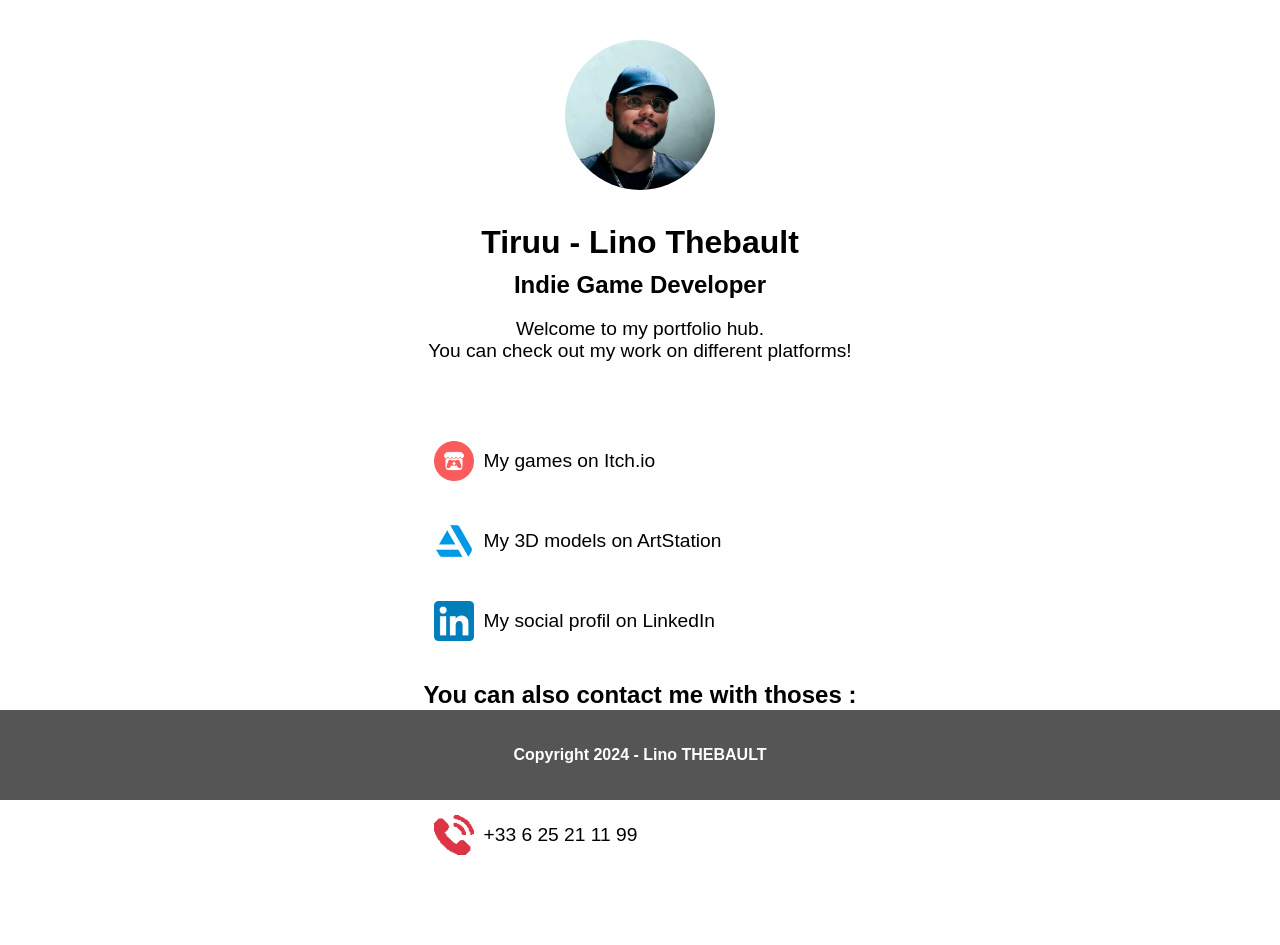
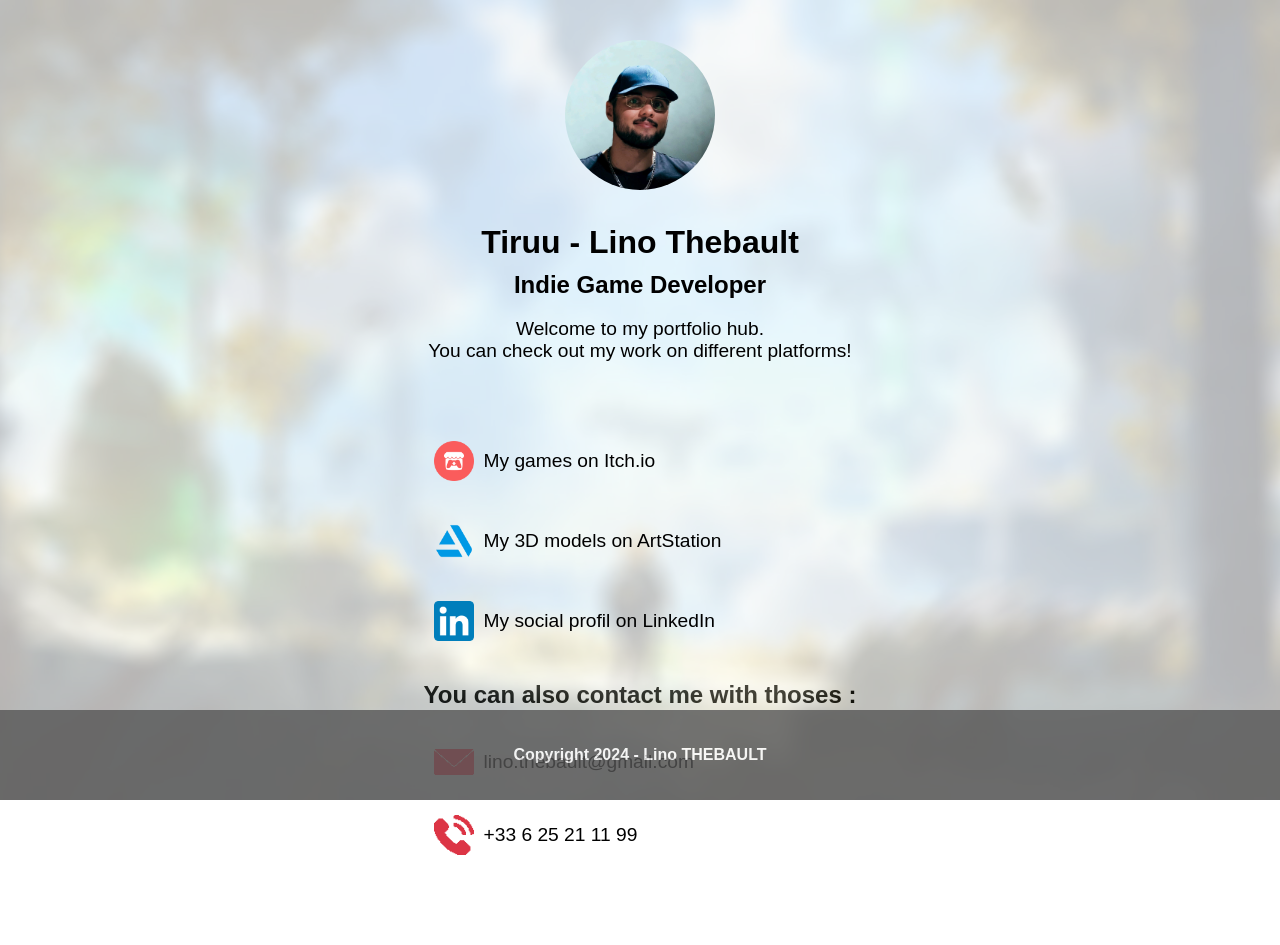
Before and after one commit to Tiruu/tiruu.github.io, a PHP site: page / in a window 1280 px wide. Run offline with PHP 8.4, Linux system fonts and the light colour scheme.

Commit message:
added background

```diff
--- a/index.css
+++ b/index.css
@@ -1,3 +1,17 @@
+#background{
+    background-image: url(images/totk-fond.png);
+    background-size: cover;
+    background-position: center;
+    background-repeat: no-repeat;
+    position: fixed;
+    top: 0;
+    bottom: 0;
+    right: 0;
+    left: 0;
+    z-index: 0; /* To make sur it's below the rest */
+    opacity: 0.3;
+}
+
 body {
     font-family: Arial, sans-serif;
     margin: 0;
@@ -6,11 +20,14 @@ body {
     flex-direction: column;
     align-items: center;
     color: #000;
+    z-index: 1;
+    overflow-x: hidden;
 }
 
 header {
     text-align: center;
     margin: 20px;
+    z-index: 1;
 }
 
 header h1 {
@@ -101,6 +118,7 @@ footer {
     color: #fff;
     font-weight: bold;
     width: 100%;
+    opacity: 0.8;
 }
 
 @media screen and (min-width: 1024px) {
@@ -109,3 +127,7 @@ footer {
         bottom: 0;
     }
 }
+
+* {
+    box-sizing: border-box; /* Include padding and border in element's total width and height */
+}
--- a/index.html
+++ b/index.html
@@ -7,6 +7,7 @@
         <link rel="stylesheet" href="index.css">
     </head>
     <body>
+        <div id="background"></div>
         <header>
             <img src="images/lino-pfp.png" alt="Image de Lino Thebault">
             <h1>Tiruu - Lino Thebault</h1>
```
Also changed, not shown: images/totk-fond.png (added). Lines whose indentation alone changed are shown as unchanged.
